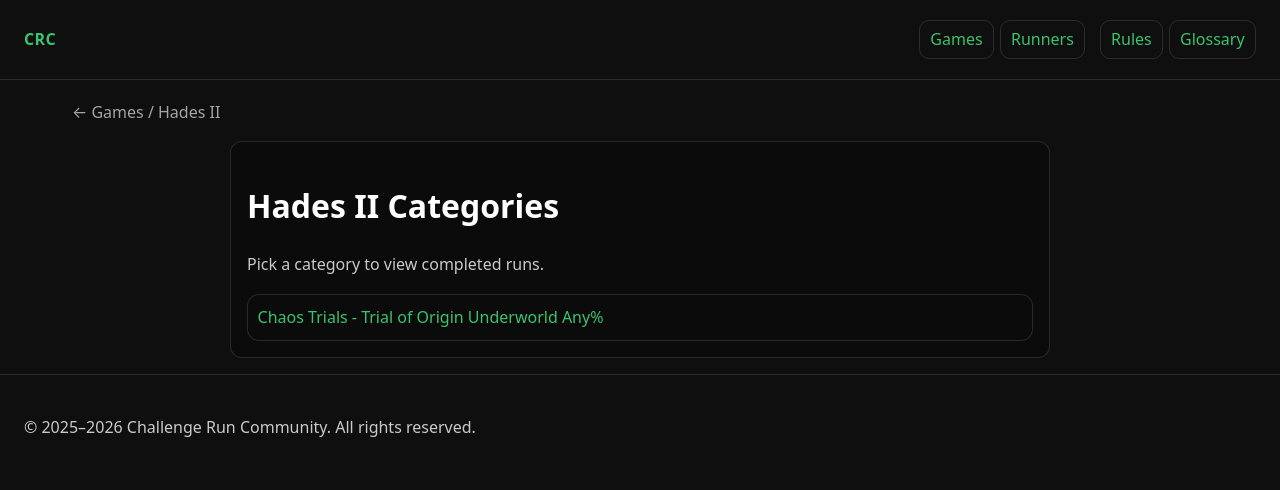
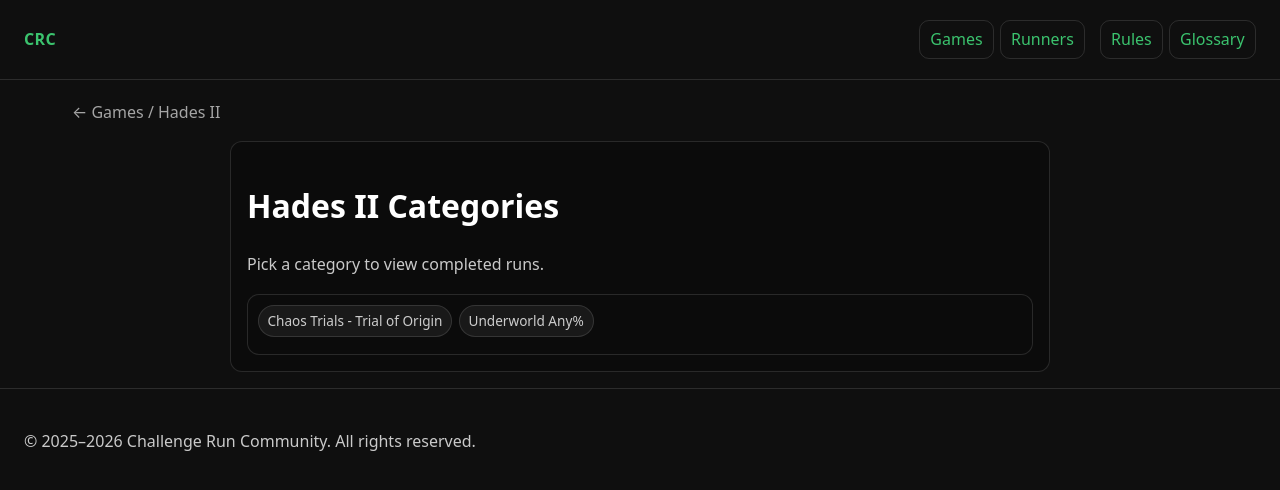
Before and after one commit to GaryAsher/challenge-run-site, a Jekyll site: the page built from games/hades-2/categories/index.html, in a window 1280 px wide. Shown: the top 490 px of the page. Built offline with Jekyll 4.4.1, drawn with Linux system fonts in a browser that asks for light colours.

Commit message:
Update index.html

```diff
--- a/games/hades-2/categories/index.html
+++ b/games/hades-2/categories/index.html
@@ -25,10 +25,14 @@ game_id: hades-2
 
       {% assign cats_raw = runs | map: "category" | sort | uniq %}
       <div class="tag-picker" style="margin-top: 0.75rem;">
+        <div class="tag-picked">
           {% for cat in cats_raw %}
             {% if cat and cat != "" %}
               {% assign slug = cat | slugify %}
-            <a class="tag" href="{{ '/games/' | relative_url }}{{ page.game_id | slugify }}/categories/{{ slug }}/">
+              <a
+                class="tag-chip"
+                href="{{ '/games/' | relative_url }}{{ page.game_id | slugify }}/categories/{{ slug }}/"
+              >
                 {{ cat }}
               </a>
             {% endif %}
@@ -37,3 +41,4 @@ game_id: hades-2
       </div>
     </div>
   </div>
+</div>
```
Lines whose indentation alone changed are shown as unchanged.
